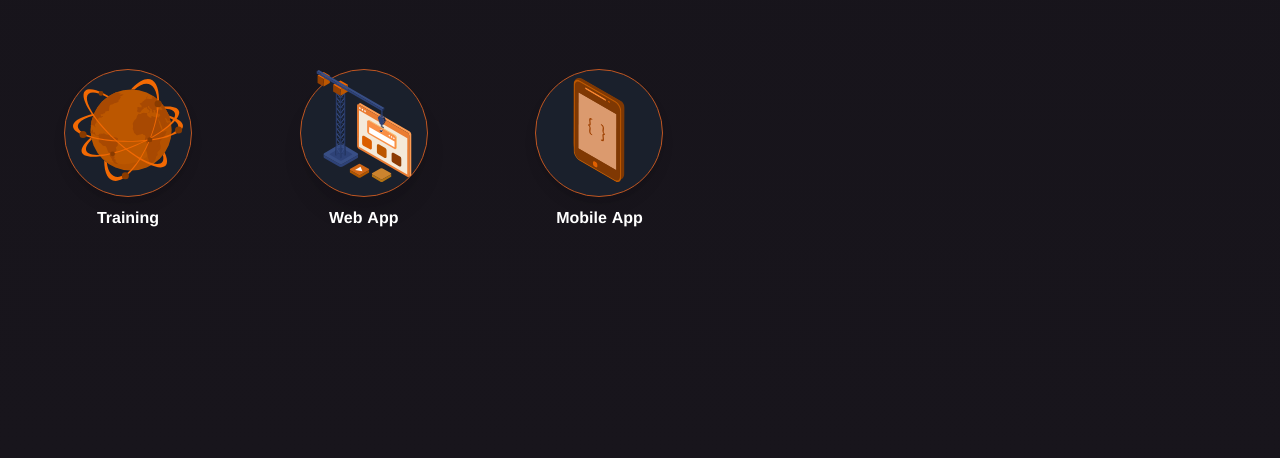
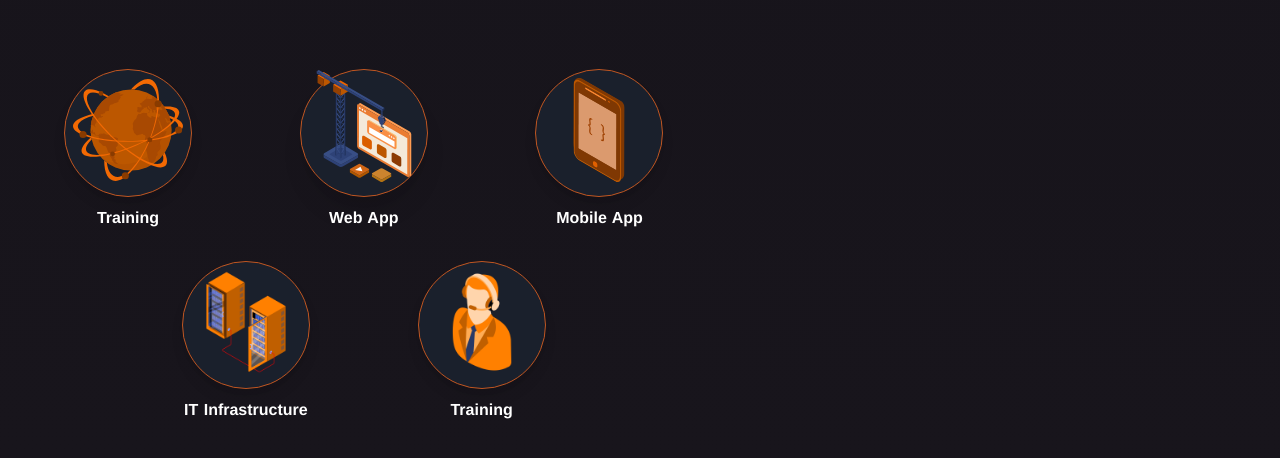
Before and after one commit to syakirrafaei/2-sigma.com, a Nuxt app: page /about in a window 1280 px wide. Shown: the part 252-710 px from the top of the page. Built offline with nearby package versions, Linux system fonts and the light colour scheme.

Commit message:
Add icon  to Service

```diff
--- a/components/Services.vue
+++ b/components/Services.vue
@@ -15,7 +15,8 @@
         </p>
         <div class="flex flex-row flex-wrap mt-16 mb-10">
           <div class="w-full">
-            <div class="grid grid-cols-2 md:grid-cols-3 gap-4 gap-y-16">
+            <div class="grid grid-cols-6 md:grid-cols-6 gap-4 gap-y-16">
+              <div class="col-start-1 col-span-2">
                 <div class="w-16 md:w-32">
                   <div
                     class="h-16 w-16 md:h-32 md:w-32 rounded-full shadow-lg bg-gray-900 border border-orange-700"
@@ -28,6 +29,8 @@
                     <div class="text-center font-semibold mt-2">Training</div>
                   </div>
                 </div>
+              </div>
+              <div class="col-start-3 col-span-2">
                 <div class="w-16 md:w-32">
                   <div
                     class="h-16 w-16 md:h-32 md:w-32 rounded-full shadow-xl bg-gray-900 border border-orange-700"
@@ -40,6 +43,8 @@
                     <div class="text-center font-semibold mt-2">Web App</div>
                   </div>
                 </div>
+              </div>
+              <div class="col-start-5 col-span-2">
                 <div class="w-16 md:w-32">
                   <div
                     class="h-16 w-16 md:h-32 md:w-32 rounded-full shadow-lg bg-gray-900 border border-orange-700"
@@ -50,6 +55,38 @@
                       class="h-16 w-16 md:h-32 md:w-32 my-auto mx-auto pt-2 pb-4"
                     />
                     <div class="text-center font-semibold mt-2">Mobile App</div>
+                  </div>
+                </div>
+              </div>
+
+              <div class="col-start-2 col-end-4">
+                <div class="w-16 md:w-32">
+                  <div
+                    class="h-16 w-16 md:h-32 md:w-32 rounded-full shadow-lg bg-gray-900 border border-orange-700"
+                  >
+                    <img
+                      src="~/assets/images/it_infrastructure.svg"
+                      alt="mobile development with two sigma technologies"
+                      class="h-16 w-16 md:h-32 md:w-32 my-auto mx-auto pt-2 pb-4"
+                    />
+                    <div class="text-center font-semibold mt-2">
+                      IT Infrastructure
+                    </div>
+                  </div>
+                </div>
+              </div>
+              <div class="col-end-6 col-span-2">
+                <div class="w-16 md:w-32">
+                  <div
+                    class="h-16 w-16 md:h-32 md:w-32 rounded-full shadow-lg bg-gray-900 border border-orange-700"
+                  >
+                    <img
+                      src="~/assets/images/consultancy.svg"
+                      alt="mobile development with two sigma technologies"
+                      class="h-16 w-16 md:h-32 md:w-32 my-auto mx-auto pt-2 pb-4"
+                    />
+                    <div class="text-center font-semibold mt-2">Training</div>
+                  </div>
                 </div>
               </div>
             </div>
```
Also changed, not shown: assets/images/consultancy.svg (added), assets/images/it_infrastructure.svg (added). Lines whose indentation alone changed are shown as unchanged.
